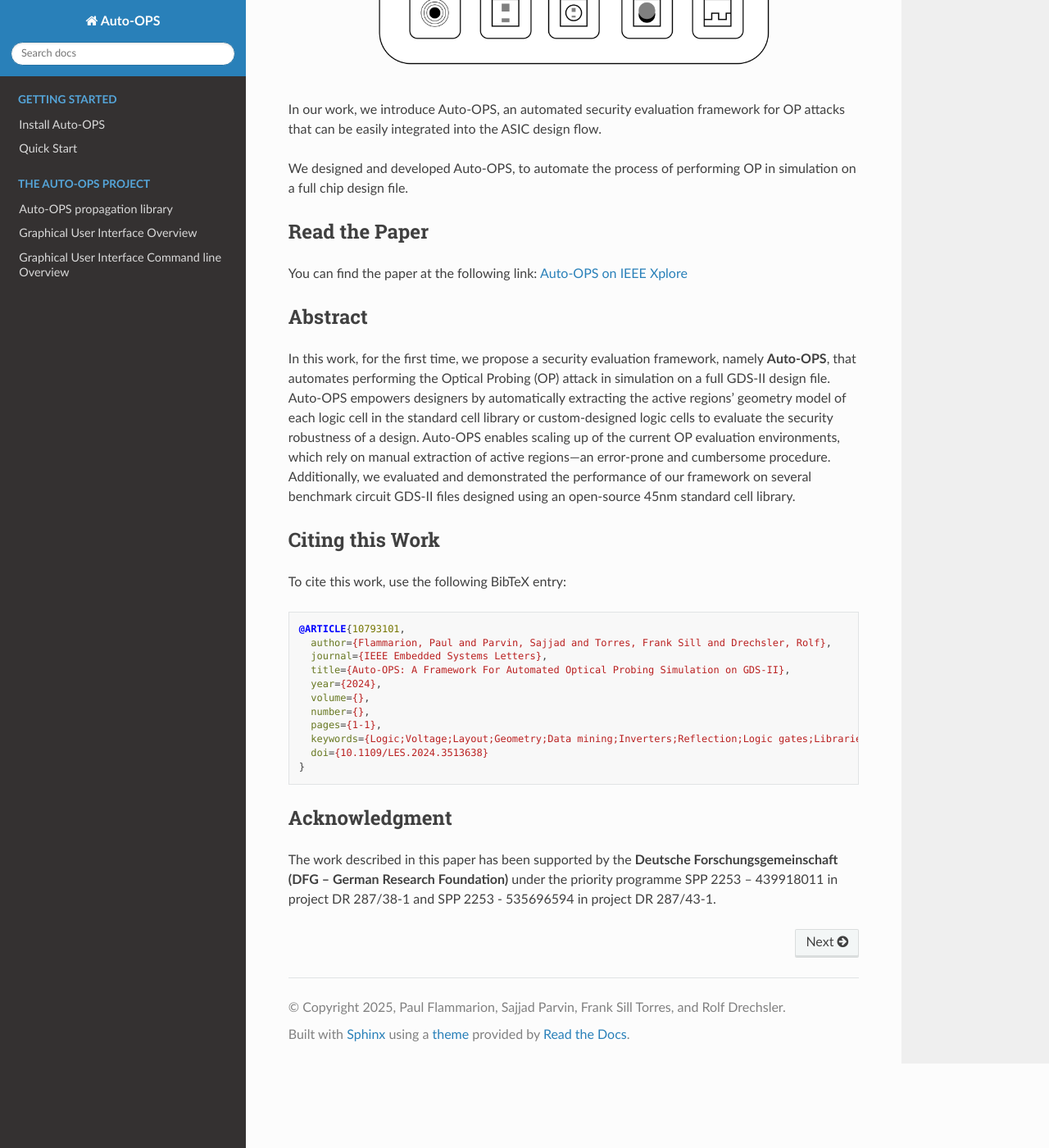
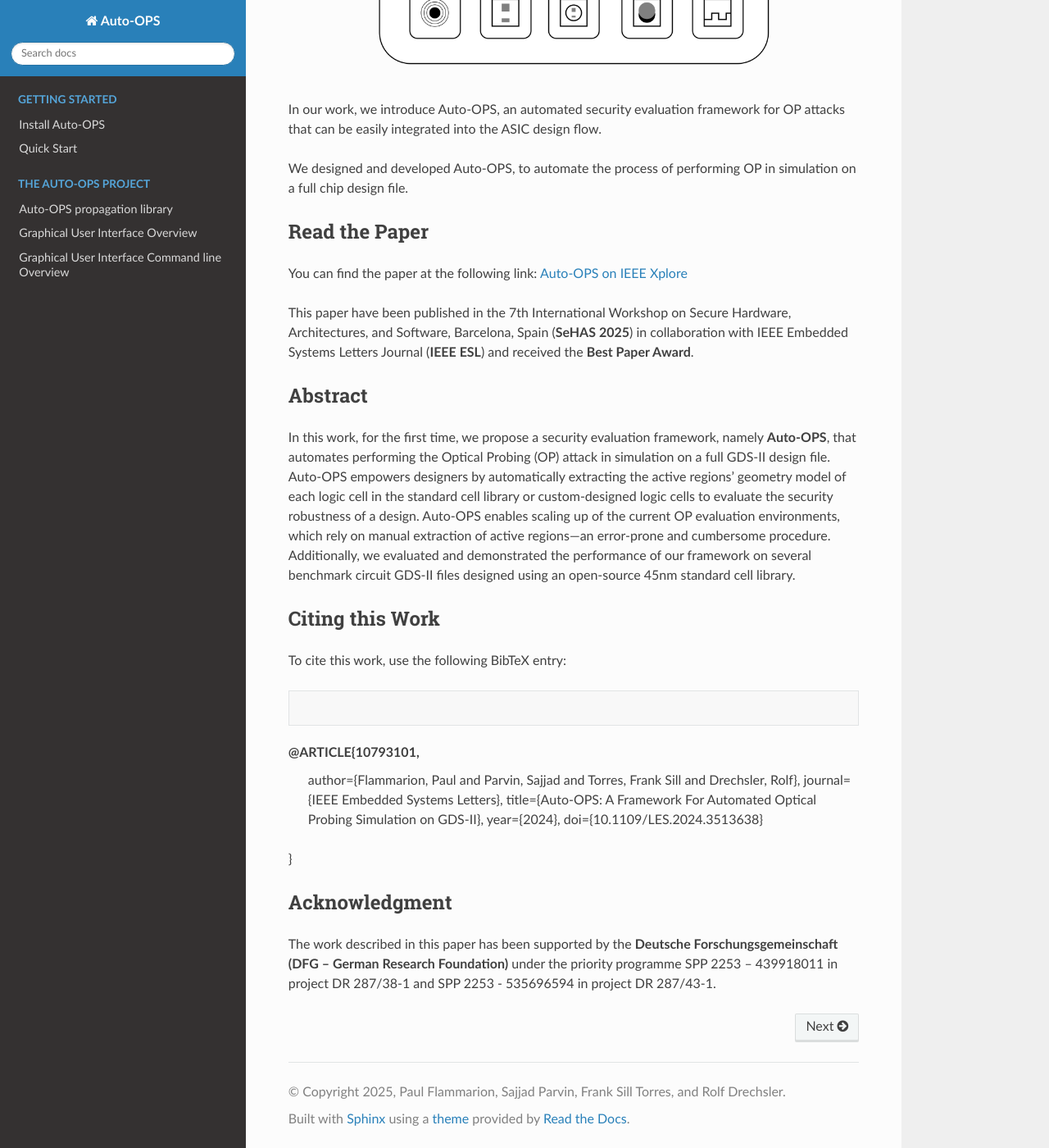
Before and after one commit to pflammarion/Auto-OPS, a Sphinx documentation site: the page built from docs/index.rst, in a window 1280 px wide and 1400 px high, scrolled down 981 px. Shown: the whole window at 82% size. Built offline with Sphinx 7.4.7 and the Read the Docs theme 3.1.0, drawn with Linux system fonts in a browser that asks for light colours.

Commit message:
update index and readme

```diff
--- a/docs/index.rst
+++ b/docs/index.rst
@@ -47,6 +47,9 @@
 You can find the paper at the following link:
 `Auto-OPS on IEEE Xplore <https://ieeexplore.ieee.org/document/10793101>`_
 
+This paper have been published in the 7th International Workshop on Secure Hardware, Architectures, and Software, Barcelona, Spain (**SeHAS 2025**) in
+collaboration with IEEE Embedded Systems Letters Journal (**IEEE ESL**) and received the **Best Paper Award**.
+
 Abstract
 --------
 
@@ -59,17 +62,13 @@
 
 .. code-block:: bibtex
 
-    @ARTICLE{10793101,
-      author={Flammarion, Paul and Parvin, Sajjad and Torres, Frank Sill and Drechsler, Rolf},
-      journal={IEEE Embedded Systems Letters},
-      title={Auto-OPS: A Framework For Automated Optical Probing Simulation on GDS-II},
-      year={2024},
-      volume={},
-      number={},
-      pages={1-1},
-      keywords={Logic;Voltage;Layout;Geometry;Data mining;Inverters;Reflection;Logic gates;Libraries;Standards},
-      doi={10.1109/LES.2024.3513638}
-    }
+@ARTICLE{10793101,
+    author={Flammarion, Paul and Parvin, Sajjad and Torres, Frank Sill and Drechsler, Rolf},
+    journal={IEEE Embedded Systems Letters},
+    title={Auto-OPS: A Framework For Automated Optical Probing Simulation on GDS-II},
+    year={2024},
+    doi={10.1109/LES.2024.3513638}
+}
 
 Acknowledgment
 --------------
```
Also changed, not shown: README.md (+34 -15 lines).
